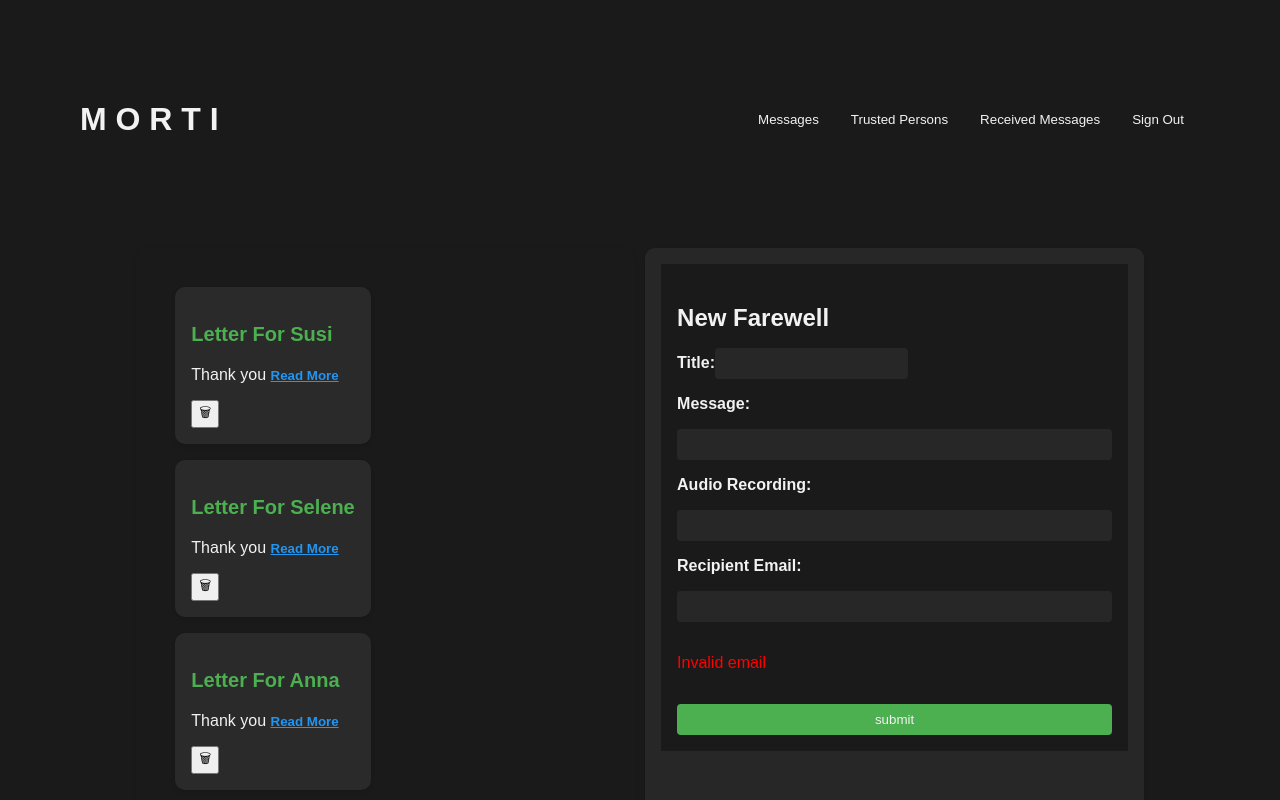
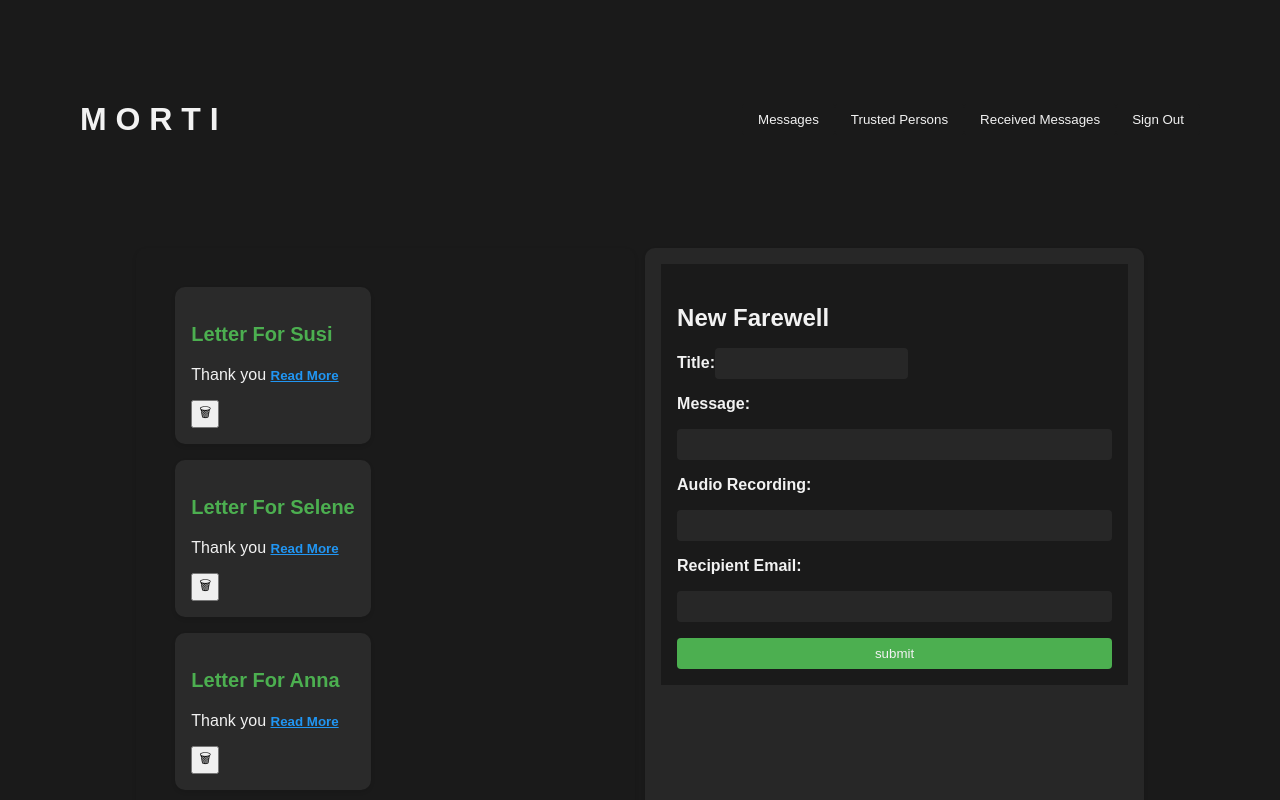
Before and after one commit to secasti/morti-frontend, a React (Create React App) app: page / in a window 1280 px wide. Both pictures are taken after a click on the button "Messages". Shown: the top 800 px of the page. Built offline with nearby package versions, Linux system fonts and the light colour scheme.

Commit message:
fixed validate email bug so that invalid email doesn't show up immediately after form is rendered but only when user types in email.

```diff
--- a/src/components/NewMessageForm.js
+++ b/src/components/NewMessageForm.js
@@ -18,12 +18,13 @@ const INITIAL_FORM_DATA = {
 const NewMessageForm = ({ messages, addMessage }) => {
 
     const [messageFormData, setMessageFormData] = useState(INITIAL_FORM_DATA);
+    const [isTypingEmail, setIsTypingEmail] = useState(false);
 
 
 
     //Async validation function using debounce from Lodash
     const validateEmail = debounce(async (email) => {
-        //when enter this funciton set validation status to validating
+        //when enter this function set validation status to validating
         setEmailValidation({ isValidating: true, isValid: false});
         console.log("entered validate email function and set:",emailValidation)
         //make API call to route that validates email
@@ -50,23 +51,15 @@ const NewMessageForm = ({ messages, addMessage }) => {
         };
         setMessageFormData(newFormData);
 
-        //perform email validation for recipientEmail field
+        //check if email field is being changed
         if (event.target.name === "recipientEmail") {
+            //set state to is typing in email
+            setIsTypingEmail(true)
+            //perform email validation for recipient email fied.
             const isValid = validateEmail(event.target.value);
             setEmailValidation({isValidating: true, isValid: isValid})
         }
     };
-
-    //unsure as to whether I will need this code below please do not erase.
-    // email validation for repient email field
-    // useEffect(() => {
-    //     // Perform email validation for the recipientEmail field
-    //     const isValidEmail = validateEmail(messageFormData.recipientEmail);
-    //     setEmailValidation({
-    //       isValidating: false,
-    //       isValid: isValidEmail,
-    //     });
-    //   }, [messageFormData.recipientEmail]);
 
     // state to tract the validation status of email input (prob needs to be raised to be used by trustee form)
     const [emailValidation, setEmailValidation] = useState ({
@@ -141,8 +134,10 @@ const NewMessageForm = ({ messages, addMessage }) => {
                     onChange={updatePreview}
                 />
             {/* Email validation feedback */}
-            {emailValidation.isValidating && <p className="validating-email">Validating email...</p>}
-            {!emailValidation.isValid && (
+            {isTypingEmail && emailValidation.isValidating &&
+                <p className="validating-email">Validating email...</p>}
+
+            {isTypingEmail && !emailValidation.isValid && (
                 <p className="invalid-email">Invalid email</p>
             )}
             {/* submit button */}
```
